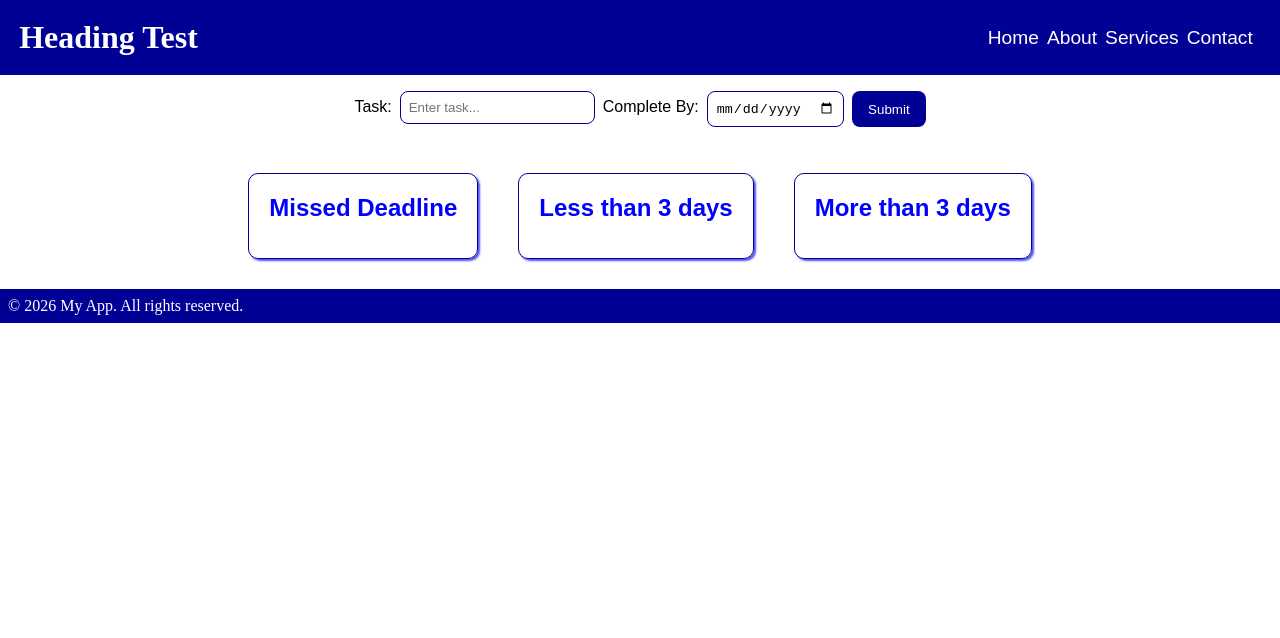
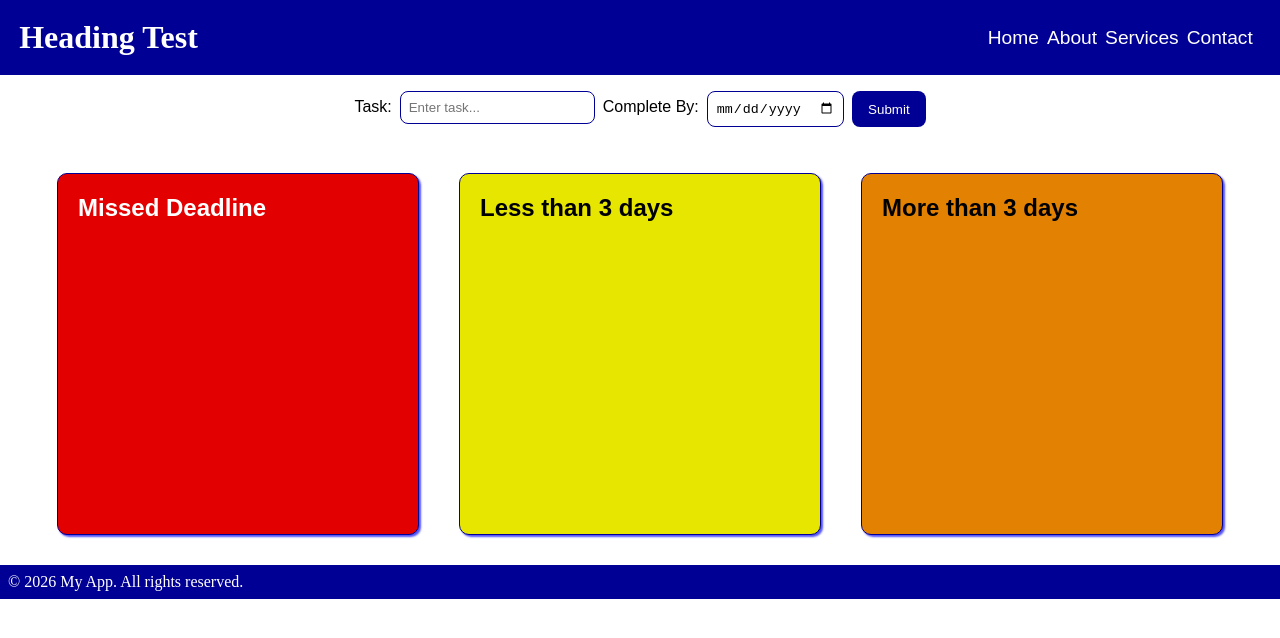
Before and after one commit to mstafford93/Task-Manager, a React (Vite) app in the folder my-react-app/: page / in a window 1280 px wide. Shown: the top 638 px of the page. Built offline with nearby package versions, Linux system fonts and the light colour scheme.

Commit message:
css format of cards

```diff
--- a/my-react-app/src/components/Card/Card.css
+++ b/my-react-app/src/components/Card/Card.css
@@ -4,25 +4,45 @@
   box-shadow: 2px 2px 2px rgb(82, 82, 247);
   padding: 20px;
   margin: 10px;
-  text-align: center;
-  max-width: 250px;
+  min-width: 25vw;
   display: inline-block;
   transition: all 1s ease-in-out;
+  min-height: 40vh;
 }
-
-
 
 .card-title {
   font-family: Arial, Helvetica, sans-serif;
   margin-bottom: 1rem;
-  color: blue;
   transition: all 1s ease-in-out;
 }
 
-.card-desc {
-  font-family: Arial, Helvetica, sans-serif;
-  color: rgb(43, 43, 43);
-  transition: all 1s ease-in-out;
+.missed-deadline {
+  background-color: rgb(226, 0, 0);
+  color: white;
+}
+
+.less-than-3-days {
+  background-color: rgb(230, 230, 1);
+  color: black;
+}
+
+.more-than-3-days {
+  background-color: rgb(226, 129, 2);
+  color: black;
+}
+
+.card-list {
+  list-style-type: none;
+  padding: 0;
+  margin: 0;
+}
+
+.card-list li {
+  margin-bottom: 0.5rem;
+  padding: 0.5rem;
+  border-bottom: 1px solid black;
+  justify-content: space-between;
+  display: flex;
 }
 
 .card:hover {
@@ -30,6 +50,6 @@
   box-shadow: 4px 4px 4px rgb(82, 82, 247);
 }
 
-.card:hover .card-title, .card:hover .card-desc {
+.card:hover .card-title, .card:hover .card-list {
   color: rgb(201, 201, 248);
 }
--- a/my-react-app/src/components/Card/Card.jsx
+++ b/my-react-app/src/components/Card/Card.jsx
@@ -20,13 +20,13 @@ const Card = ({ title, taskArray, className }) => {
         <h2 className='card-title'>{title}</h2>
         <ul className='card-list'>
             {className === 'missed-deadline' && missedTasks.map((taskItem, index) => (
-                <li key={index}>{taskItem.task} - {taskItem.completeBy}</li>
+                <li key={index}><span>{taskItem.task}</span> <span>{taskItem.completeBy}</span></li>
             ))}
             {className === 'less-than-3-days' && lessThan3DaysTasks.map((taskItem, index) => (
-                <li key={index}>{taskItem.task} - {taskItem.completeBy}</li>
+                <li key={index}><span>{taskItem.task}</span> <span>{taskItem.completeBy}</span></li>
             ))}
             {className === 'more-than-3-days' && moreThan3DaysTasks.map((taskItem, index) => (
-                <li key={index}>{taskItem.task} - {taskItem.completeBy}</li>
+                <li key={index}><span>{taskItem.task}</span> <span>{taskItem.completeBy}</span></li>
             ))}
         </ul>
     </div>
```
